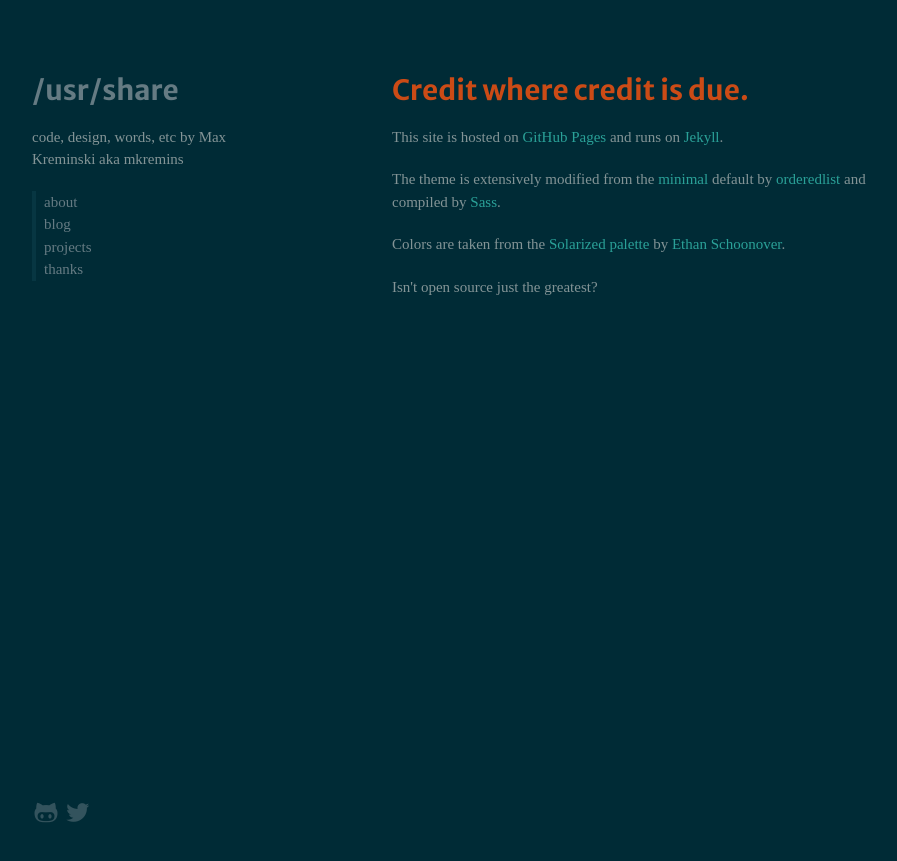
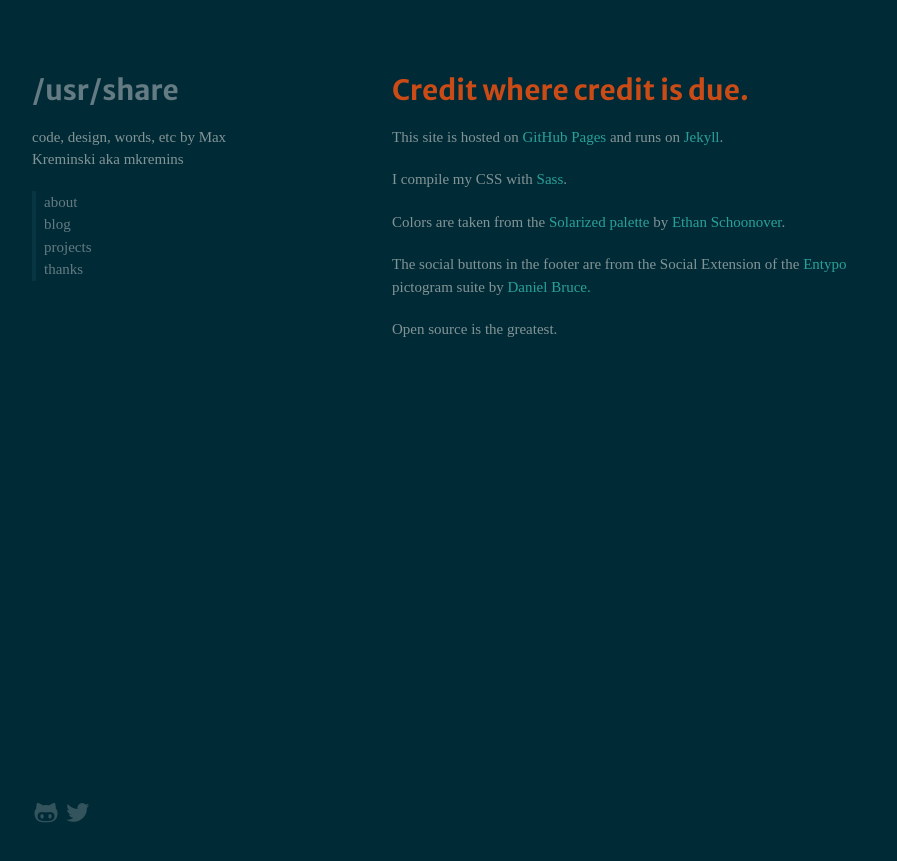
Before and after one commit to mkremins/mkremins.github.io, a Jekyll site: the page built from thanks.html, in a window 1280 px wide. Shown: the top 861 px of the page, without its empty margins (178-1075 px from the left). Built offline with Jekyll 4.4.1, drawn with Linux system fonts in a browser that asks for light colours; some web fonts are replaced; Markdown is read by kramdown in place of the engine named in the settings.

Commit message:
Credit Daniel Bruce for Entypo pictograms

```diff
--- a/thanks.html
+++ b/thanks.html
@@ -4,6 +4,7 @@ layout: default
 ---
 
 <p>This site is hosted on <a href="http://pages.github.com">GitHub Pages</a> and runs on <a href="http://github.com/mojombo/jekyll">Jekyll</a>.</p>
-<p>The theme is extensively modified from the <a href="https://github.com/orderedlist/minimal/">minimal</a> default by <a href="http://github.com/orderedlist">orderedlist</a> and compiled by <a href="http://sass-lang.com/">Sass</a>.</p>
+<p>I compile my CSS with <a href="http://sass-lang.com">Sass</a>.
 <p>Colors are taken from the <a href="http://ethanschoonover.com/solarized">Solarized palette</a> by <a href="http://ethanschoonover.com">Ethan Schoonover</a>.</p>
-<p>Isn't open source just the greatest?</p>
+<p>The social buttons in the footer are from the Social Extension of the <a href="http://www.entypo.com">Entypo</a> pictogram suite by <a href="http://danielbruce.se">Daniel Bruce.</a></p>
+<p>Open source is the greatest.</p>
```
